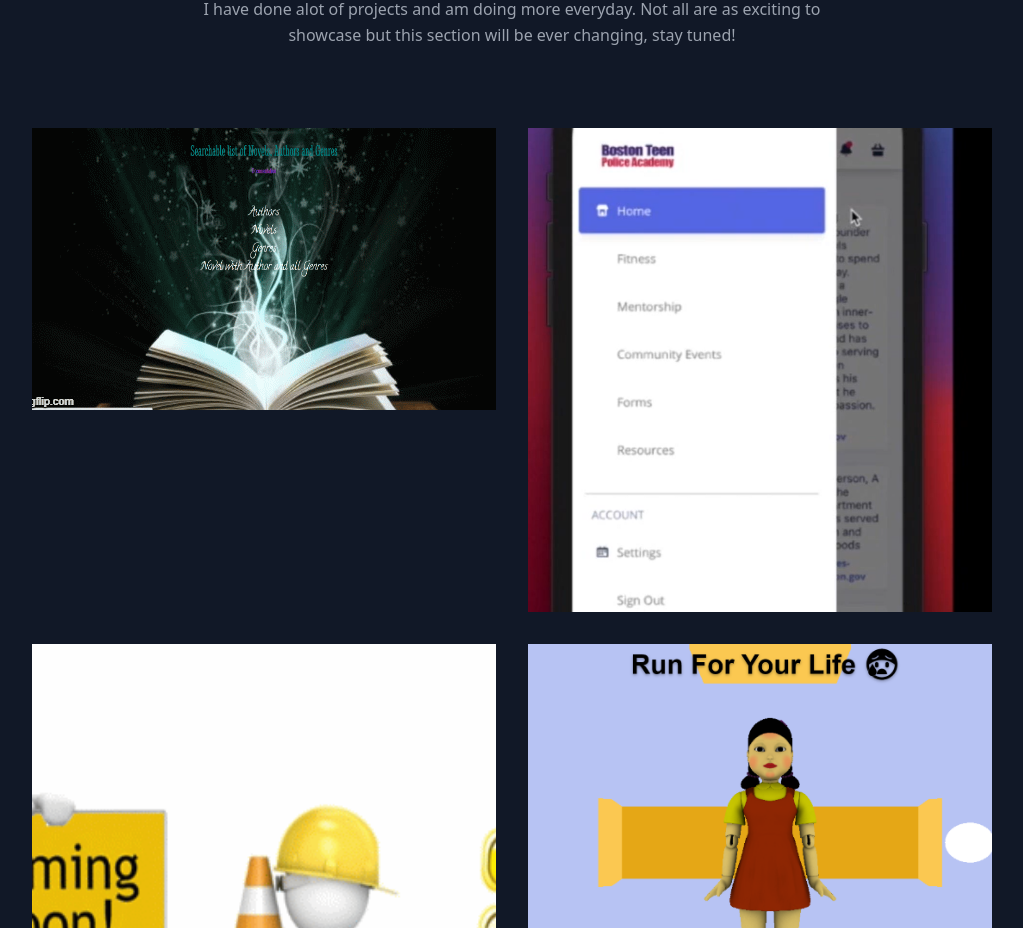
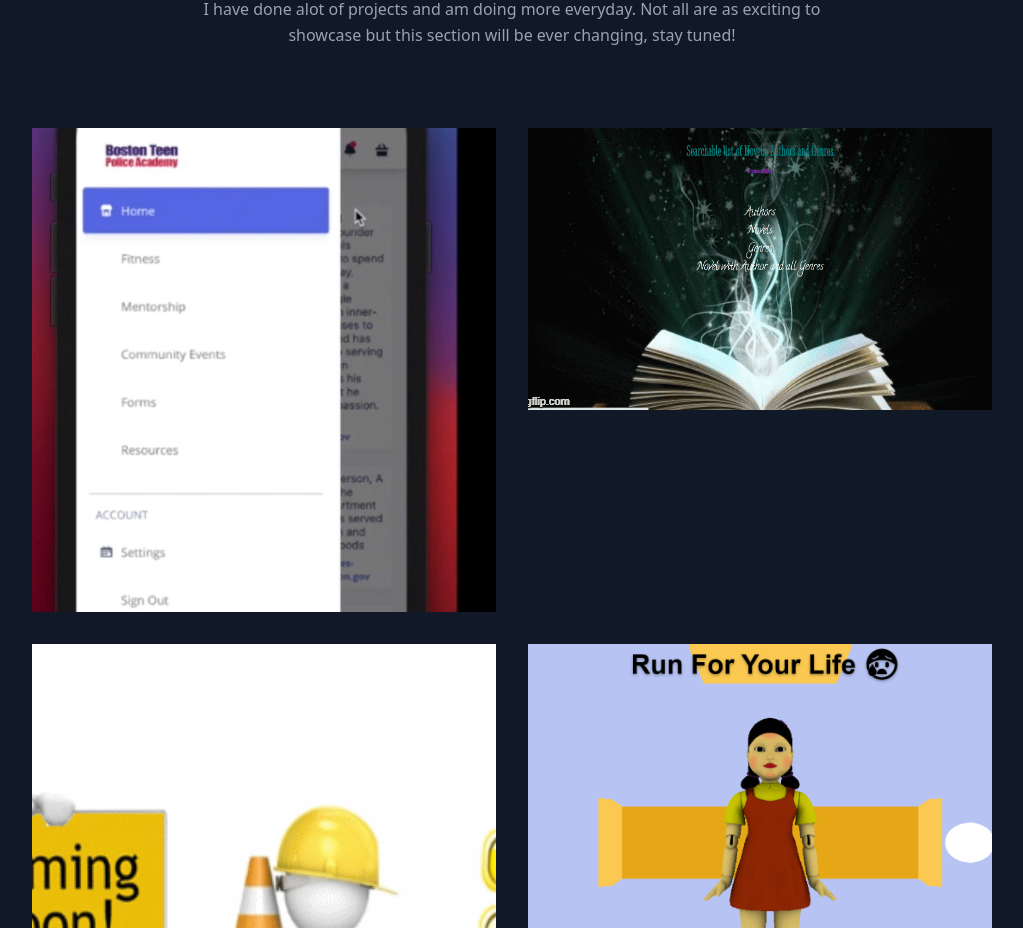
Before and after one commit to carryegaulin31/Final-React-Portfolio, a React (Create React App) app in the folder my-portfolio/: page / in a window 1280 px wide. Shown: the part 1320-2248 px from the top of the page, without its empty margins (128-1151 px from the left). Built offline with nearby package versions, Linux system fonts and the light colour scheme.

Commit message:
changed order of projects

```diff
--- a/my-portfolio/src/data.js
+++ b/my-portfolio/src/data.js
@@ -1,4 +1,12 @@
 export const projects = [
+  {
+    title: "DeisHacks",
+    subtitle: "Built with React Native, Express, MySQL and Nodemon. Click to view presentation",
+    description:
+      "Collaborated with a team of six to build a mobile application for the Boston Police Teen Academy to keep teens and mentors connected in a safe space during and after the programas well as giving access to one-on-one support, community mental and physical health and events. Worked closely with client/founder to diagnose and prioritize features and services that should be included in the final product. Application built from idea to MVP in 48 hours. My primary contribution was backend. Final product exceeded the expectations of the client as well as won a top prize in the hack-a-thon.",
+    image: "./BPTASnap.png",
+    link: "https://youtu.be/8tXSfM07E7E",
+  },
   {
     title: "Great Novels API",
     subtitle: "Express, Node, MySQL",
@@ -6,14 +14,6 @@ export const projects = [
       "API of select list of the all time greats. Accesibility to novels, authors or genres and any combination in between. Entire project built from scratch to run concurrently not using create React. Fuzzy search available for titles and authors.",
     image: "./novels.gif",
     link: "",
-  },
-  {
-    title: "DeisHacks",
-    subtitle: "Built with React Native, Express, MySQL and Nodemon. Click to view presentation",
-    description:
-      "Collaborated with a team of six to build a mobile application for the Boston Police Teen Academy to keep teens and mentors connected in a safe space during and after the programas well as giving access to one-on-one support, community mental and physical health and events. Worked closely with client/founder to diagnose and prioritize features and services that should be included in the final product. Application built from idea to MVP in 48 hours. My primary contribution was backend. Final product exceeded the expectations of the client as well as won a top prize in the hack-a-thon.",
-    image: "./BPTASnap.png",
-    link: "https://youtu.be/8tXSfM07E7E",
   },
   {
     title: "Once-and-Floral UI",
```
